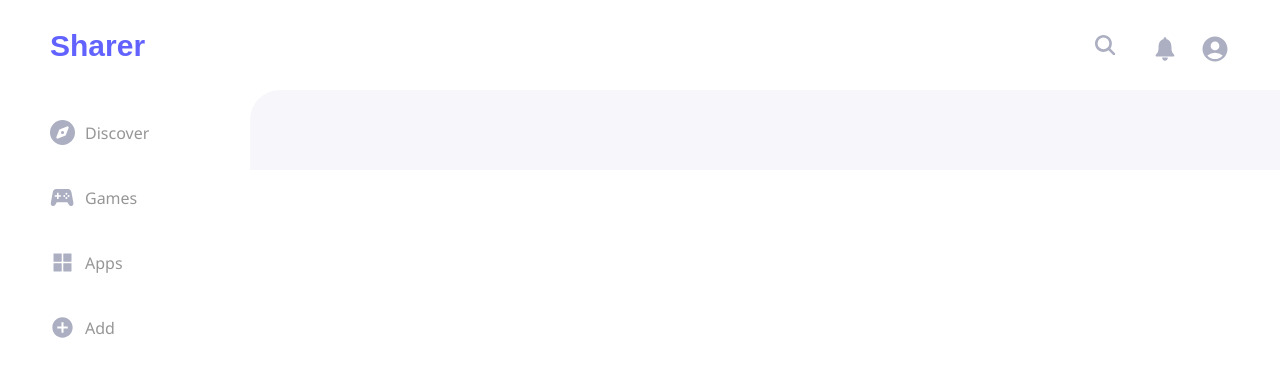
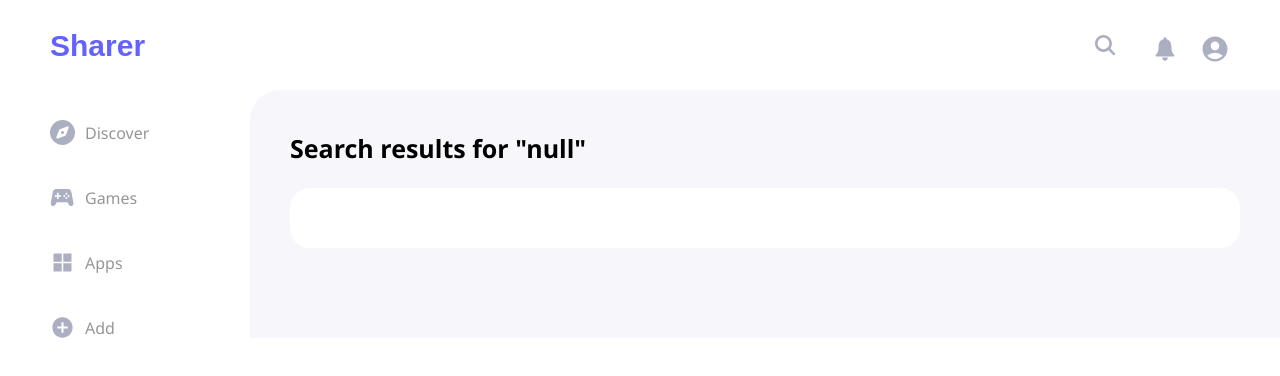
Before and after one commit to ismylsmylv/sharer, a Next.js app: page /search in a window 1280 px wide. Shown: the top 376 px of the page. Built offline with nearby package versions, Linux system fonts and the light colour scheme; no server answers; a web font is replaced by a local one.

Commit message:
navigations updated

```diff
--- a/src/app/(pages)/home/page.tsx
+++ b/src/app/(pages)/home/page.tsx
@@ -27,6 +27,7 @@
             apps={apps}
             type={["app", "game"]}
             selectedCount={5}
+            button={true}
           />
           <div className="flex content-left items-start gap-2 h-full	flex-wrap	">
             <ItemSlider
@@ -38,6 +39,7 @@
               head={""}
               selectedCount={0}
               reversed={false}
+              button={false}
             />
             <AccountCard />
           </div>
@@ -46,6 +48,7 @@
             apps={apps}
             type={["game"]}
             selectedCount={5}
+            button={true}
           />
         </>
       )}
--- a/src/app/(pages)/search/page.tsx
+++ b/src/app/(pages)/search/page.tsx
@@ -1,4 +1,5 @@
 "use client";
+import ItemList from "@/components/item-list/page";
 import "./style.scss";
 import { useSearchParams } from "next/navigation";
 import React from "react";
@@ -7,7 +8,17 @@
 
 function SearchPage({}: Props) {
   const searchParams = useSearchParams();
-  return <div className="SearchPage">{searchParams.get("in")}</div>;
+  return (
+    <div className="SearchPage">
+      <ItemList
+        head={`Search results for "${searchParams.get("in")}"`}
+        apps={[]}
+        type={["game"]}
+        selectedCount={5}
+        button={false}
+      />
+    </div>
+  );
 }
 
 export default SearchPage;
--- a/src/app/(pages)/search/style.scss
+++ b/src/app/(pages)/search/style.scss
@@ -5,4 +5,5 @@
     padding: 40px;
     background-color: #F7F6FB;
     border-top-left-radius: 30px;
+
 }
--- a/src/components/heading/page.tsx
+++ b/src/components/heading/page.tsx
@@ -1,12 +1,23 @@
+"use client";
 import React from "react";
 import "./style.scss";
-type Props = { head: string };
+import { useRouter } from "next/navigation";
+type Props = { head: string; button: boolean; forward: string };
 
-function Heading({ head }: Props) {
+function Heading({ head, button, forward }: Props) {
+  const router = useRouter();
   return (
     <div className="heading">
       <h1>{head}</h1>
-      {head != "See more" && <button>see all</button>}
+      {head != "See more" && button && (
+        <button
+          onClick={() => {
+            router.push(forward[0] + "s");
+          }}
+        >
+          see all
+        </button>
+      )}
     </div>
   );
 }
--- a/src/components/item-list/page.tsx
+++ b/src/components/item-list/page.tsx
@@ -8,6 +8,7 @@
   apps: Elem[] | any;
   type: string[];
   selectedCount: number;
+  button: boolean;
 };
 interface Elem {
   id: any;
@@ -19,11 +20,11 @@
   price: number;
   inAppPurchases: string;
 }
-function ItemList({ head, apps, type, selectedCount }: Props) {
+function ItemList({ head, apps, type, selectedCount, button }: Props) {
   let count = 0;
   return (
     <div className="ItemList">
-      <Heading head={head} />
+      <Heading head={head} button={button} forward={type} />
       <div className="content">
         {apps?.map((elem: Elem) => {
           type.includes(elem.data.type) && count < selectedCount && count++;
--- a/src/components/item-slider/page.tsx
+++ b/src/components/item-slider/page.tsx
@@ -13,6 +13,7 @@
   subHeading: string;
   image: string;
   reversed: boolean;
+  button: boolean;
 };
 
 interface Elem {
@@ -30,6 +31,7 @@
   image,
   reversed,
   type,
+  button,
 }: Props) {
   let reverseApps: object[] = [];
   if (reversed) {
@@ -38,7 +40,7 @@
 
   return (
     <div className="ItemSlider">
-      <Heading head={heading} />
+      <Heading head={heading} button={button} />
       <p>{subHeading}</p>
       <div className="bottom">
         <Image alt="player" src={image} />
```
